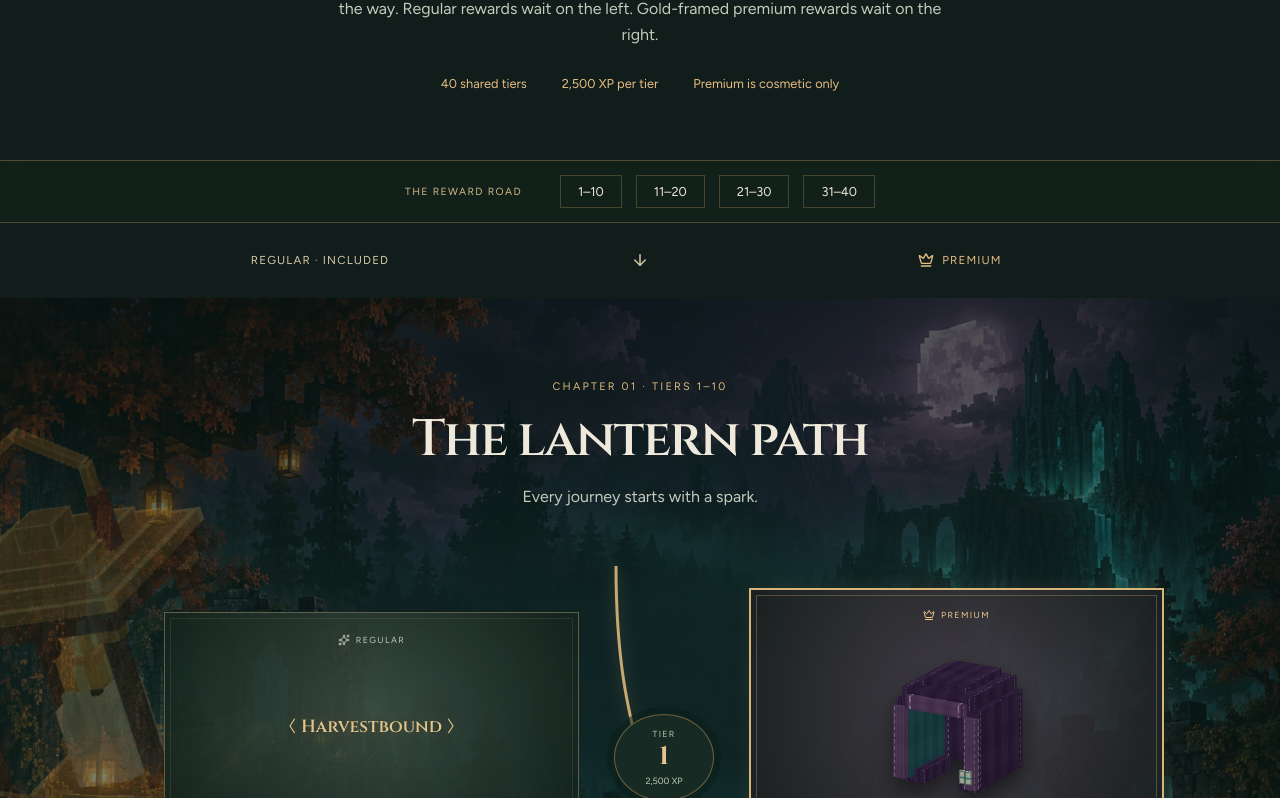
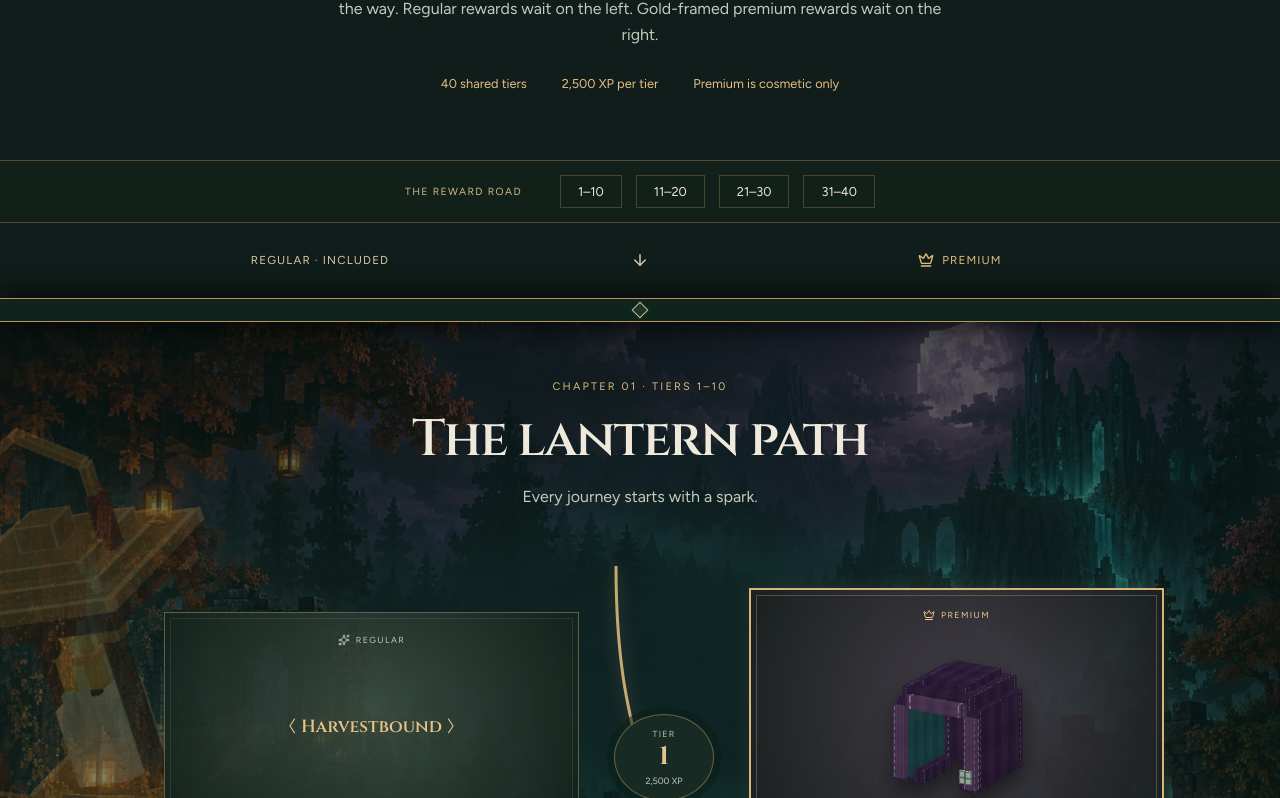
Before and after one commit to UnrealMMO/unrealmmo.github.io, a Next.js app: page /season-pass in a window 1280 px wide. Shown: the part 1086-1884 px from the top of the page. Built offline with nearby package versions, Linux system fonts and the light colour scheme; a web font is replaced by a local one.

Commit message:
Separate Season Pass scenery chapters with gold-edged dividers

```diff
--- a/app/globals.css
+++ b/app/globals.css
@@ -3565,6 +3565,28 @@ tbody tr:nth-child(even) {
   background-attachment: fixed;
   scroll-margin-top: 155px;
 }
+.road-chapter::before {
+  content: "";
+  position: absolute;
+  inset: 0 0 auto;
+  height: 24px;
+  background: #10241e;
+  border-block: 1px solid #b9965d;
+  box-shadow: 0 8px 24px #0008, 0 -8px 24px #0008;
+  pointer-events: none;
+}
+.road-chapter::after {
+  content: "";
+  position: absolute;
+  top: 6px;
+  left: calc(50% - 6px);
+  width: 12px;
+  height: 12px;
+  background: #18372c;
+  border: 1px solid #d9b579;
+  transform: rotate(45deg);
+  pointer-events: none;
+}
 .road-woodland {
   background-image:
     linear-gradient(#0b1a16b8, #0c211c99, #0b1915dd),
```
Also changed, not shown: 1 other file (tests, documents, lock files or other folders).
